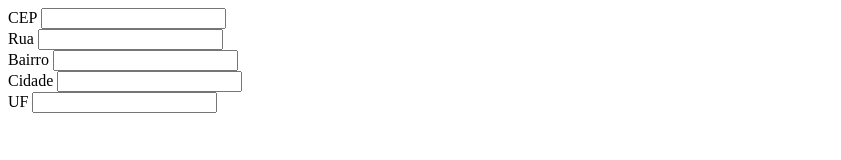
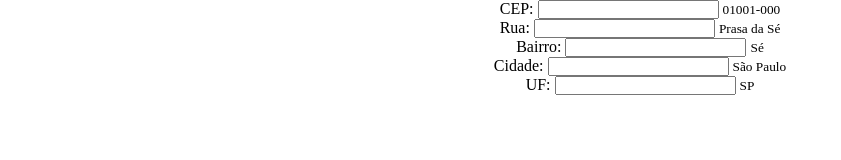
Before and after one commit to joaovictor1516/api_cep, a website: page app/index.html in a window 1280 px wide. Shown: the whole page, without its empty margins (0-841 px from the left). Drawn offline with Linux system fonts and the light colour scheme.

Commit message:
adicionando a mensagem de erro, caso sajam inseridos menos de 8 numeros, e inicio da estilizacao da pagina

```diff
--- a/app/index.html
+++ b/app/index.html
@@ -4,33 +4,39 @@
     <meta charset="UTF-8">
     <meta http-equiv="X-UA-Compatible" content="IE=edge">
     <meta name="viewport" content="width=device-width, initial-scale=1.0">
+    <link rel="stylesheet" href="style.css">
     <title>Consumindo a api do via cep</title>
 </head>
 <body>
     <form>
         <div class="form-content">
-            <label for="cep">CEP</label>
+            <label for="cep">CEP:</label>
             <input type="text" id="cep" maxlength="9">
+            <small>01001-000</small>
         </div>
 
         <div class="form-content">
-            <label for="logradouro">Rua</label>
+            <label for="logradouro">Rua:</label>
             <input type="text" id="logradouro">
+            <small>Prasa da Sé</small>
         </div>
 
         <div class="form-content">
-            <label for="bairro">Bairro</label>
+            <label for="bairro">Bairro:</label>
             <input type="text" id="bairro">
+            <small>Sé</small>
         </div>
 
         <div class="form-content">
-            <label for="localidade">Cidade</label>
+            <label for="localidade">Cidade:</label>
             <input type="text" id="localidade">
+            <small>São Paulo</small>
         </div>
 
         <div class="form-content">
-            <label for="uf">UF</label>
+            <label for="uf">UF:</label>
             <input type="text" id="uf">
+            <small>SP</small>
         </div>
     </form>
 
--- a/app/main.js
+++ b/app/main.js
@@ -10,7 +10,6 @@ cep.addEventListener("blur", (event) => {
             const fieldData = document.querySelector(`#${field}`);
             if(fieldData){
                 fieldData.value = result[field];
-                console.log(result[field]);
             }
         }
     }
--- a/app/style.css
+++ b/app/style.css
@@ -0,0 +1,11 @@
+*{
+    margin: 0;
+    padding: 0;
+}
+
+form{
+    display: flex;
+    flex-direction: column;
+    align-items: center;
+    justify-content: space-around;
+}
```
